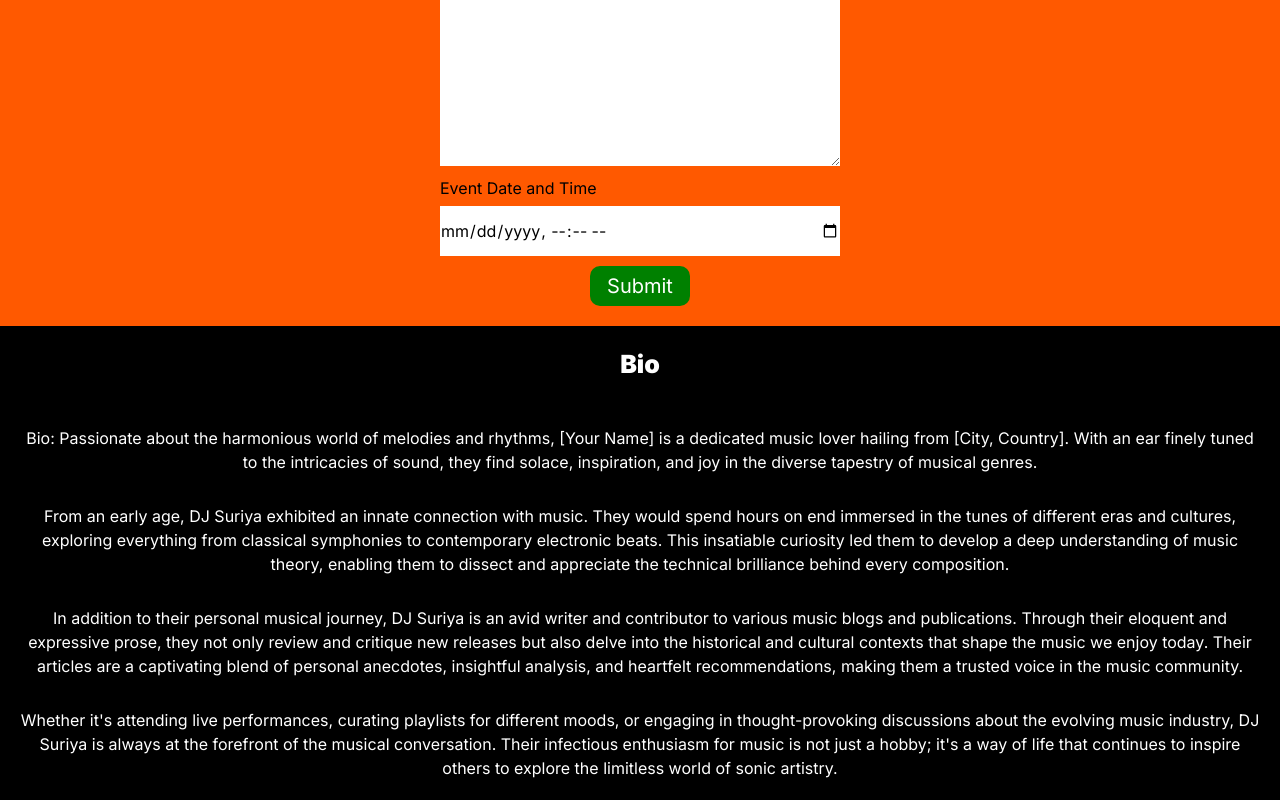
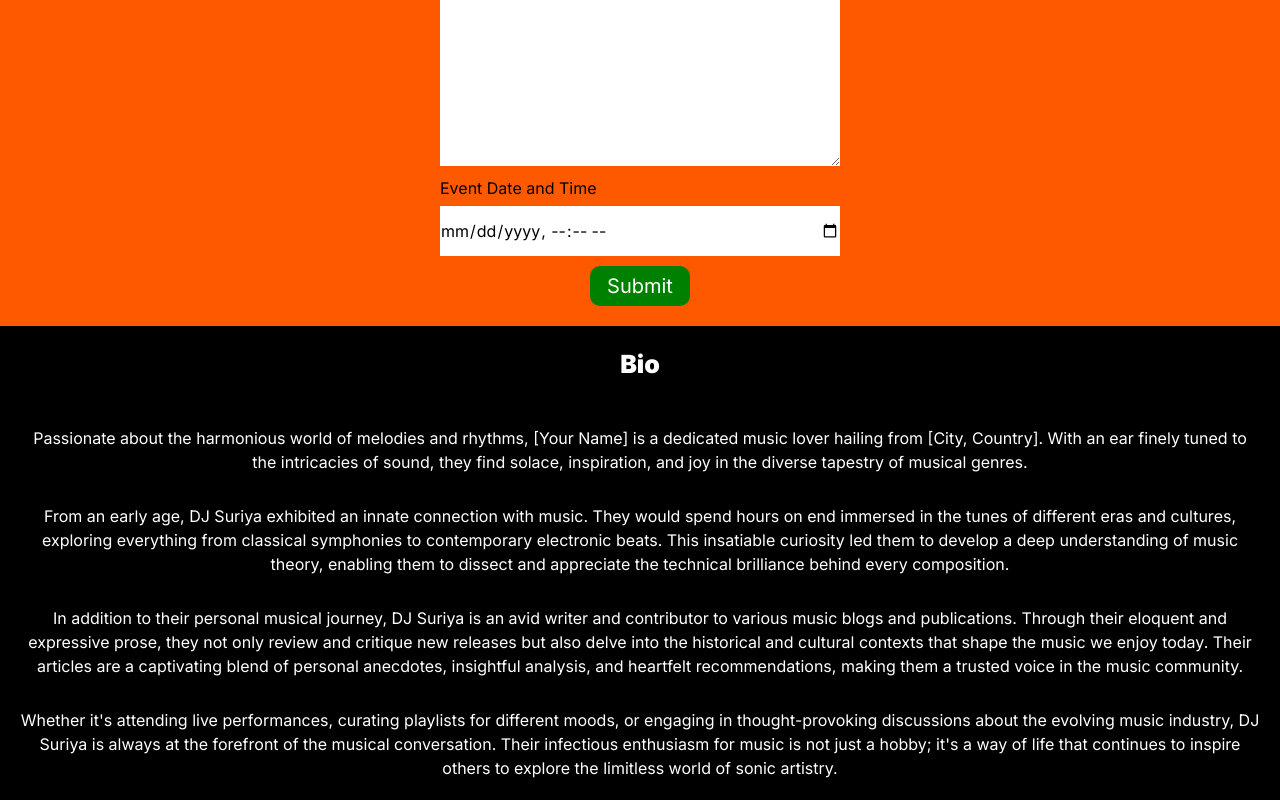
Before and after one commit to SenthilKumaranC/djsurya_nextjs, a Next.js app: page / in a window 1280 px wide. Shown: the part 904-1704 px from the top of the page. Built offline with nearby package versions, Linux system fonts and the light colour scheme.

Commit message:
added bio

```diff
--- a/app/components/Bio/Bio.tsx
+++ b/app/components/Bio/Bio.tsx
@@ -5,7 +5,7 @@ const Bio = () => {
       <span className="BioHeader">Bio</span>
 
       <p>
-      Bio: Passionate about the harmonious world of melodies and rhythms, [Your
+      Passionate about the harmonious world of melodies and rhythms, [Your
       Name] is a dedicated music lover hailing from [City, Country]. With an ear
       finely tuned to the intricacies of sound, they find solace, inspiration,
       and joy in the diverse tapestry of musical genres.</p>
```
